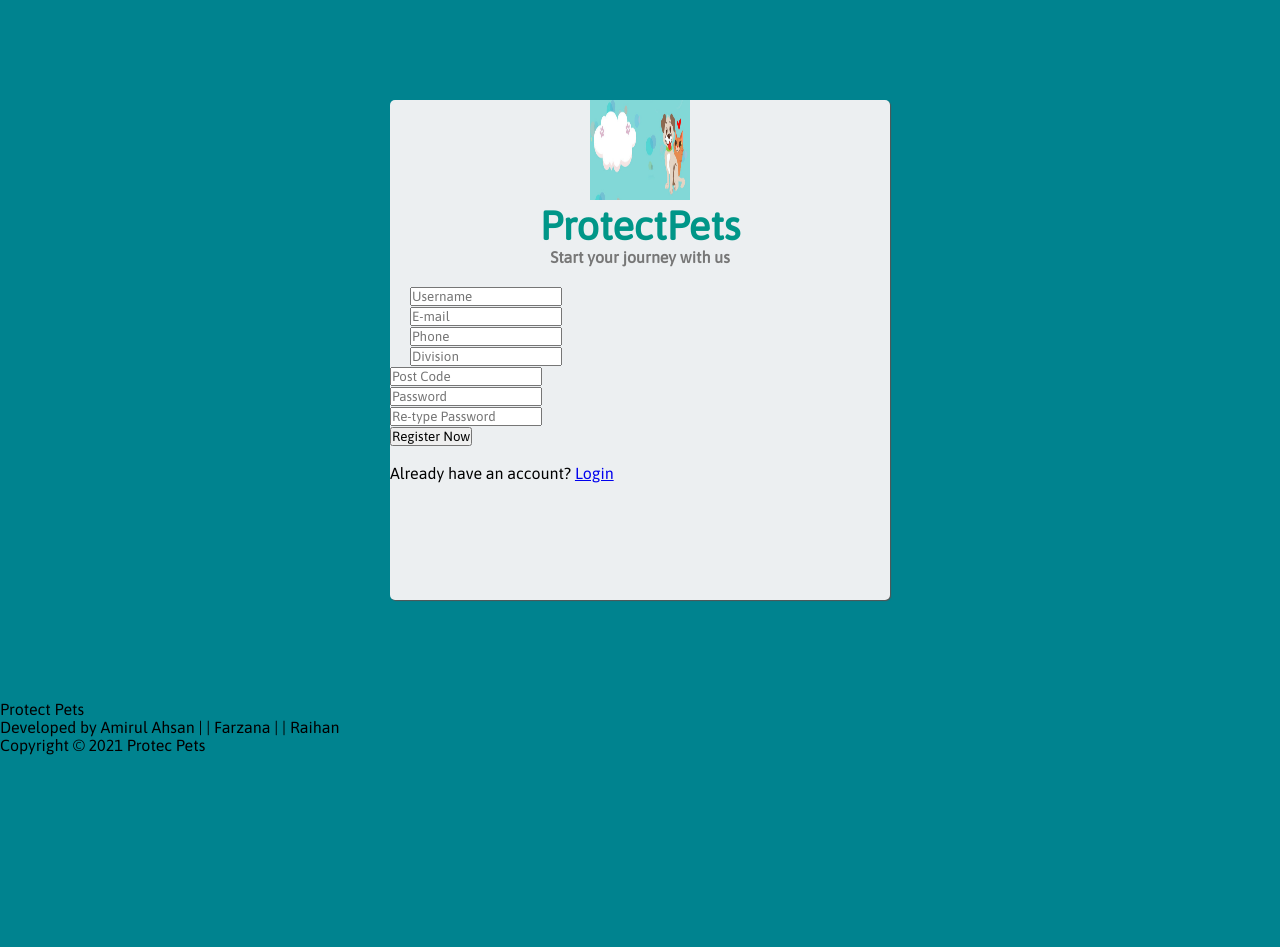
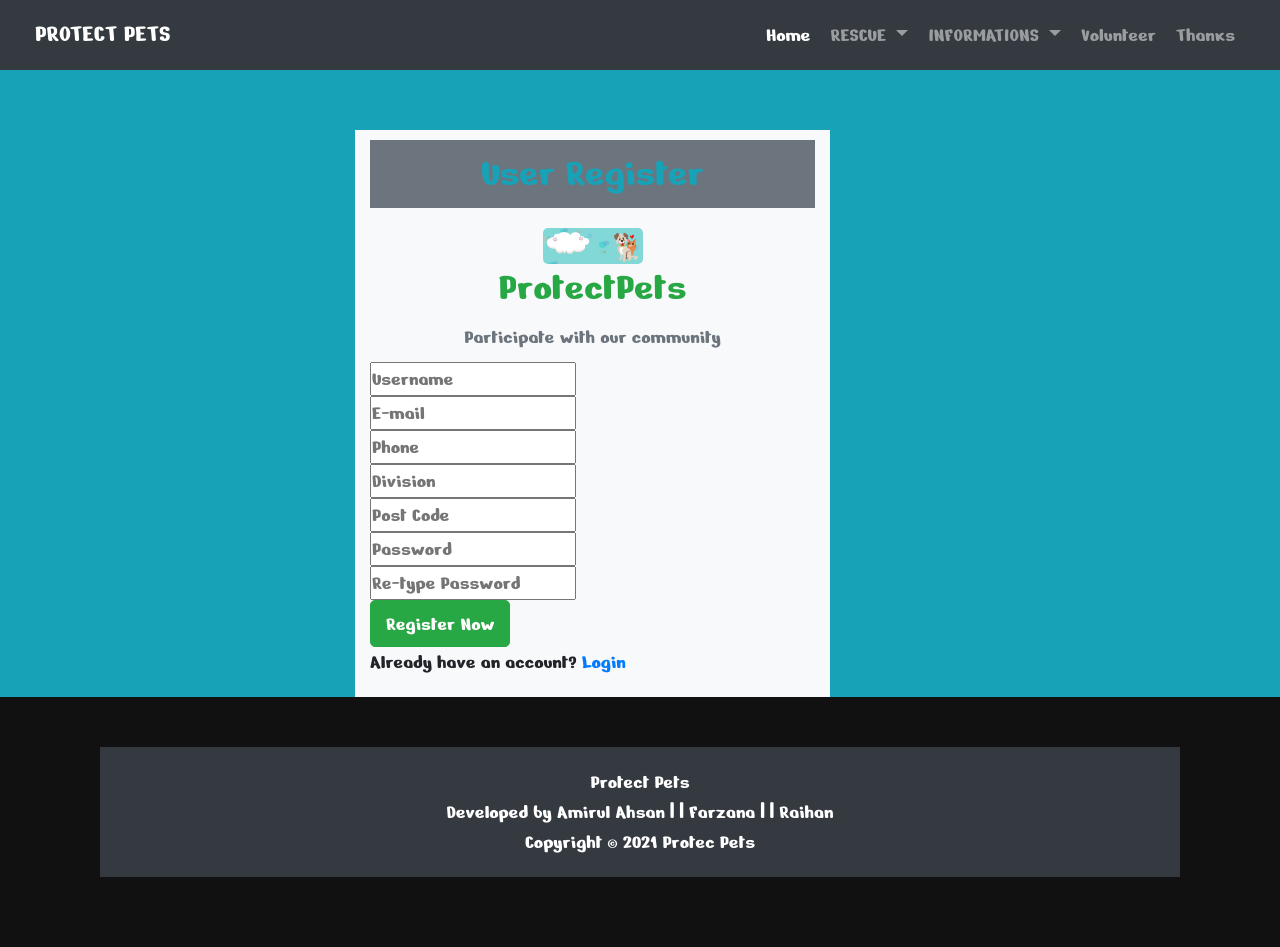
Before and after one commit to FarzanaR11/Protect-Animals, a PHP site: page /regis.php in a window 1280 px wide. Before the commit the page ends 755 px from the top, so only its background shows below. Run offline with PHP 8.4, Linux system fonts and the light colour scheme.

Commit message:
Update regis.php

```diff
--- a/regis.php
+++ b/regis.php
@@ -1,69 +1,4 @@
-
-<!DOCTYPE html>
-<html lang="en">
-<head>
-	<meta charset="utf-8">
-	<meta name="author" content="Simon Ahsan">
-	<meta http-equiv="A-UA-compatible" content="IE=edge">
-    <meta name="viewport" content="width=device-width, initial-scale=1">
-	<title>User Registration</title>
-	<php>
-	<style type="text/css">
-		@import url('https://fonts.googleapis.com/css2?family=Asap');
-		*{
-			margin: 0;
-			padding: 0;
-			-webkit-box-sizing: border-box;
-			-moz-box-sizing: border-box;
-			box-sizing: border-box;
-			font-family: 'Asap', sans-serif;
-		}
-		body{
-			background: #00838f;
-		}
-		.main{
-			width: 500px;
-			height: 500px;
-			background: #eceff1;
-			margin: 100px auto;
-			position: 70px;
-			border-radius: 5px;
-			box-shadow: 1px 1px 1px #555;
-		}
-
-		.new{
-			baseline-shift: 5px;
-			border-radius: 5px;
-			padding: 0;
-			margin: 0;
-
-		}
-		header{
-			text-align: center;
-		}
-		img{
-			width: 100px;
-			height: 100px;
-		}
-		.company{
-			font-size: 40px;
-			font-family: 'Asap', sans-serif;
-			font-weight: bold;
-			color: #009688;
-		}
-		.heading{
-			font-weight: bold;
-			color: #777;
-		}
-		#form-box{
-			padding: 20px;
-			height: 100px;
-		}
-	</style>
-
-</head>
-<body>
-
+<?php include 'header.php'; ?>
 <?php
 	include 'dbcon.php';
 	 if(isset($_POST['submit'])){
@@ -80,55 +15,37 @@
 		$emailquery = " select * from registration where email = '$email'";
 		$query = mysqli_query($con, $emailquery);
 		$emailcount = mysqli_num_rows($query);
+		if ($emailcount == 0) {
+			$insertquery = "insert into registration(`username`, `email`, `mobile`, `division`, `postcode`, `password`, `cpassword`) values('$username', '$email', '$mobile', '$division', '$postcode', '$pass', '$cpass')";
 
-		if($emailcount>0){
-			?>
-	            <script >
-		          alert("Email already exist");
-	            </script>
-	        <?php
-		}else{
-			if($password === $cpassword){
-
-				$insertquery = "insert into registration(username, email, mobile, division, postcode, password, cpassword) values('$username', '$email', '$mobile', '$division', '$postcode', '$pass', '$cpass')";
 			$iquery = mysqli_query($con, $insertquery);
 			if ($iquery) {
-	               ?>
-	               <script >
-		             alert("Inserted Successfully");
-	               </script>
-	               <?php
+		        echo "Inserted Successfully";
 		    }else{
-	              ?>
-	              <script >
-		          alert("Not Inserted");
-	              </script>
-
-	              <?php
+		        echo "Not Inserted";
+	        }
+		}else{
+			echo "Already exists this mail";
 		}
 
-			      }else{
+
+    }
+
 ?>
-				  <script >
-		          alert("Password are not matching");
-	              </script>
+<div class="container-fluid bg-info">
+	<div class="container ">
+		<div class="row">
+			<div class="col-md-3">
 
-	             <?php
-			}
-		}
-	}
-	?>
-
-	<div class="main">
-		<header>
-			<div class="image"><img src="img/animal3.jpg"></div>
-			<div class="company">ProtectPets</div>
-			<div class="heading">Start your journey with us</div>
-		</header>
-		<div class="new">
+			</div>
+			<div class="col-md-5 bg-light mt-5">
+				<h2 class="text-center text-info mt-2 p-2 bg-secondary">User Register</h2>
+				<div class="p-2">
+					<div class="image"><img class="rounded mx-auto d-block" src="img/animal3.jpg" width="100"></div>
+					<div class="text-center text-success h2">ProtectPets</div>
+					<div class="text-center text-muted">Participate with our community</div>
+				</div>
 				<form action="<?php echo htmlentities($_SERVER['PHP_SELF']);?>" method="post" id="form-box">
-
-
 					<div class="input">
 						<input type="text" name="username" placeholder="Username" class="inp" required>
 					</div>
@@ -145,7 +62,6 @@
 						<input type="text" name="division" placeholder="Division" class="inp" required>
 					</div>
 
-			</div>
 					<div class="input">
 						<input type="number" name="postcode" placeholder="Post Code" class="inp" required>
 					</div>
@@ -158,13 +74,18 @@
 						<input type="password" name="cpassword" placeholder="Re-type Password" class="inp" required>
 					</div>
 
-			<input type="submit" name="submit" value="Register Now" class="sub-btn">
-		</form><br><br>
-		<div class="footer">
-			<p>Already have an account?&nbsp;<a href="indexlog.php">Login</a></p>
+					<input type="submit" name="submit" class="btn btn-success" value="Register Now" class="sub-btn">
+				</form>
+				<p>Already have an account?&nbsp;<a href="loginuser.php">Login</a></p>
+			</div>
+			<div class="col-md-3">
+
 			</div>
 		</div>
 	</div>
+</div>
+
+
 
 
 	<?php include 'footer.php'; ?>
```
Lines whose indentation alone changed are shown as unchanged.
